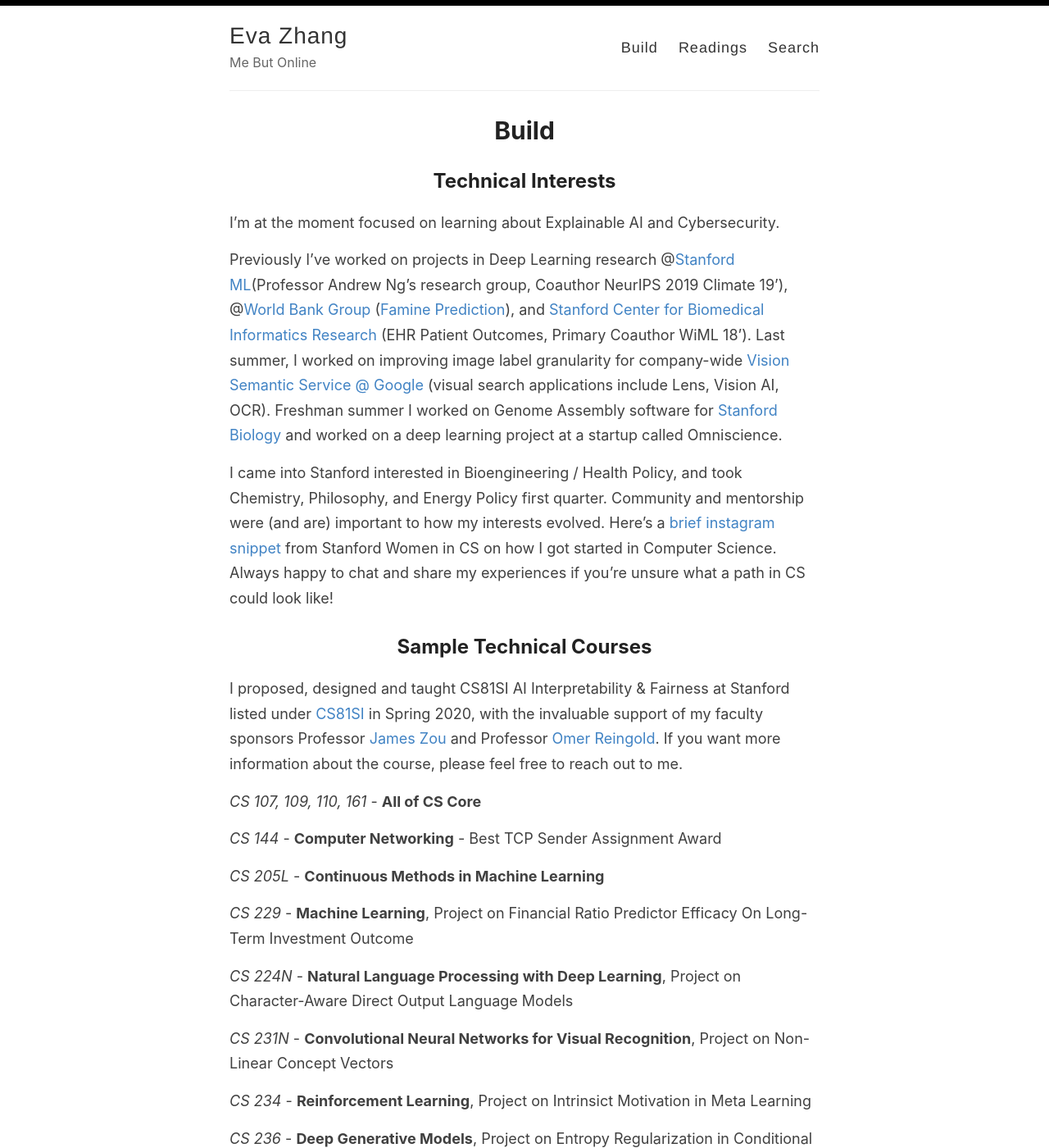
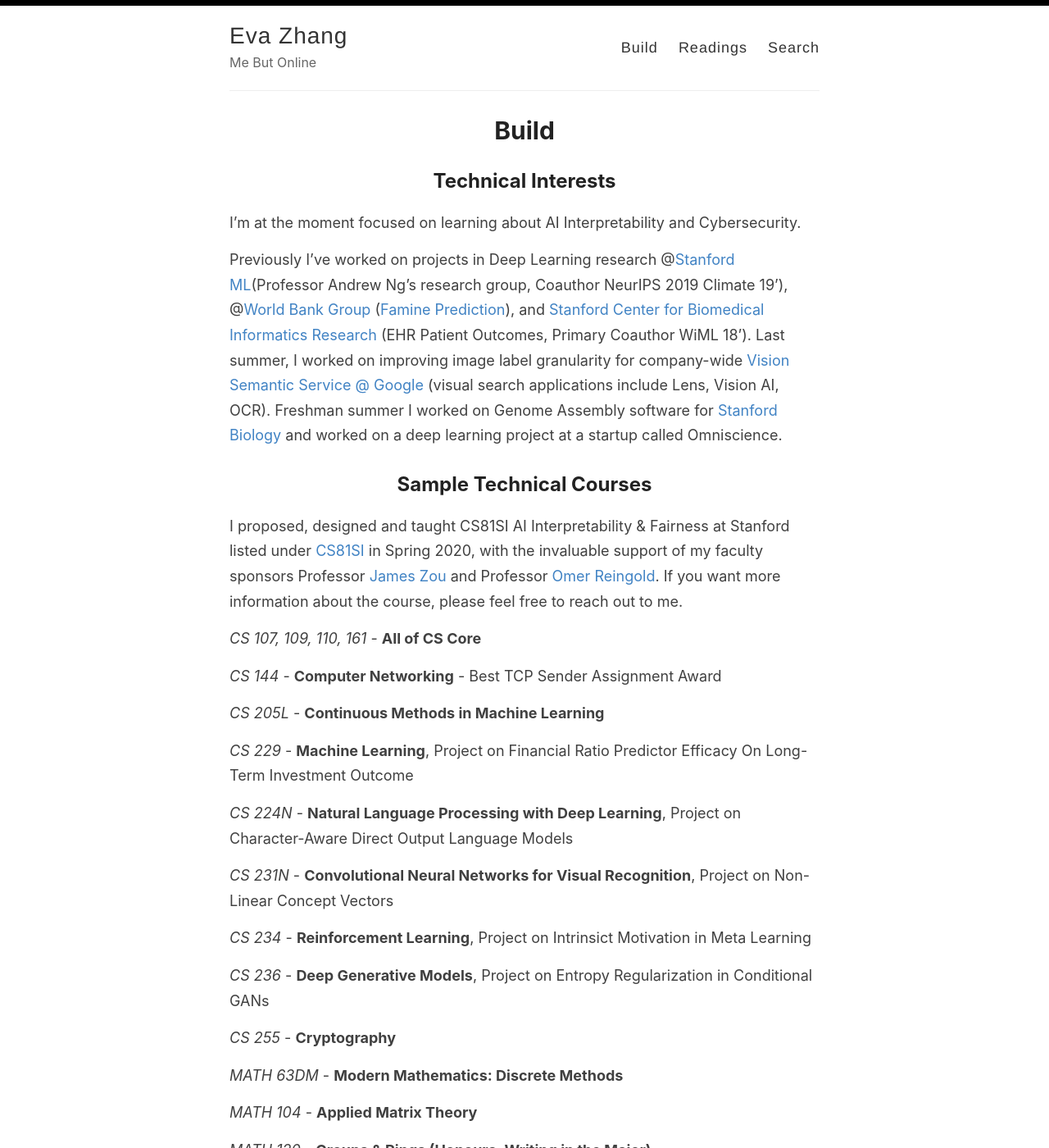
Before and after one commit to evazhang612/sokt-landing, a Jekyll site: the page built from _pages/technicals.md, in a window 1280 px wide and 1400 px high. Shown: the whole window at 82% size. Built offline with Jekyll 4.4.1, drawn with Linux system fonts in a browser that asks for light colours; nearby versions of some CDN libraries; library files that are not in the unit come from our copies.

Commit message:
Deleting blurb

```diff
--- a/_pages/technicals.md
+++ b/_pages/technicals.md
@@ -5,11 +5,13 @@ permalink: /build
 ---
 
 ## Technical Interests
-I'm at the moment focused on learning about Explainable AI and Cybersecurity.
+I'm at the moment focused on learning about AI Interpretability and Cybersecurity.
+
+<!-- I'm currently researching in the [Zou Group](https://zou-group.github.io/). -->
 
 Previously I've worked on projects in Deep Learning research @[Stanford ML](https://stanfordmlgroup.github.io/)(Professor Andrew Ng's research group, Coauthor NeurIPS 2019 Climate 19'), @[World Bank Group](https://www.worldbank.org/) ([Famine Prediction](https://www.worldbank.org/en/programs/famine-early-action-mechanism)), and [Stanford Center for Biomedical Informatics Research](https://bmir.stanford.edu/) (EHR Patient Outcomes, Primary Coauthor WiML 18'). Last summer, I worked on improving image label granularity for company-wide [Vision Semantic Service @ Google](https://images.google.com/) (visual search applications include Lens, Vision AI, OCR). Freshman summer I worked on Genome Assembly software for [Stanford Biology](https://www.morrisonlabatstanford.org/) and worked on a deep learning project at a startup called Omniscience.
-
-I came into Stanford interested in Bioengineering / Health Policy, and took Chemistry, Philosophy, and Energy Policy first quarter. Community and mentorship were (and are) important to how my interests evolved. Here's a [brief instagram snippet](https://www.instagram.com/p/B7kewSMh4MH/) from Stanford Women in CS on how I got started in Computer Science. Always happy to chat and share my experiences if you're unsure what a path in CS could look like!
+<!--
+I came into Stanford interested in Bioengineering / Health Policy, and took Chemistry, Philosophy, and Energy Policy first quarter. Community and mentorship were (and are) important to how my interests evolved. Here's a [brief instagram snippet](https://www.instagram.com/p/B7kewSMh4MH/) from Stanford Women in CS on how I got started in Computer Science. Always happy to chat and share my experiences if you're unsure what a path in CS could look like!  -->
 
 ## Sample Technical Courses
 I proposed, designed and taught CS81SI AI Interpretability & Fairness at Stanford listed under [CS81SI](https://cs81si.stanford.edu) in Spring 2020, with the invaluable support of my faculty sponsors Professor [James Zou](https://www.james-zou.com/) and Professor [Omer Reingold](https://omereingold.wordpress.com/). If you want more information about the course, please feel free to reach out to me.
@@ -32,6 +34,8 @@ I proposed, designed and taught CS81SI AI Interpretability & Fairness at Stanfor
 
 <i>CS 255</i> - <b>Cryptography</b>
 
+<i>MATH 63DM</i> - <b>Modern Mathematics: Discrete Methods</b>
+
 <i>MATH 104</i> - <b>Applied Matrix Theory</b>
 
 <i>MATH 120</i> - <b>Groups & Rings (Honours, Writing in the Major)</b>
```
